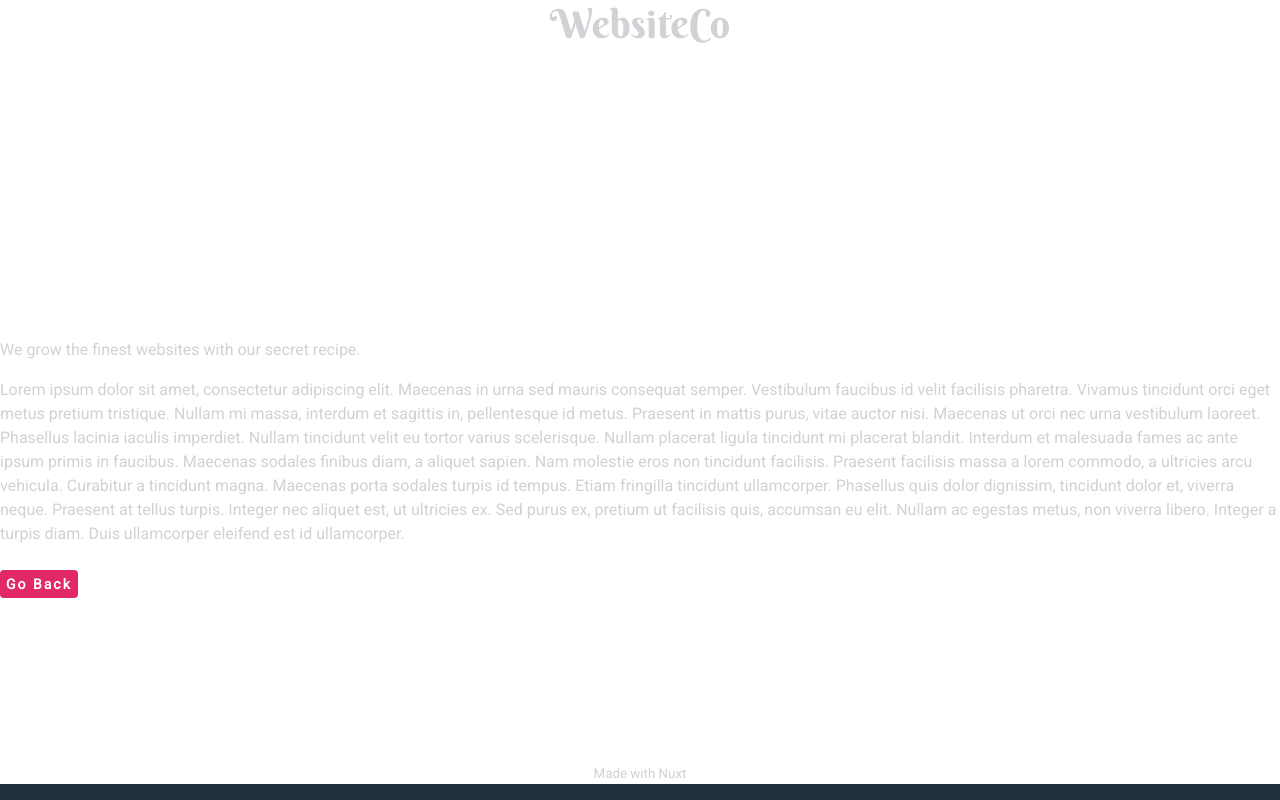
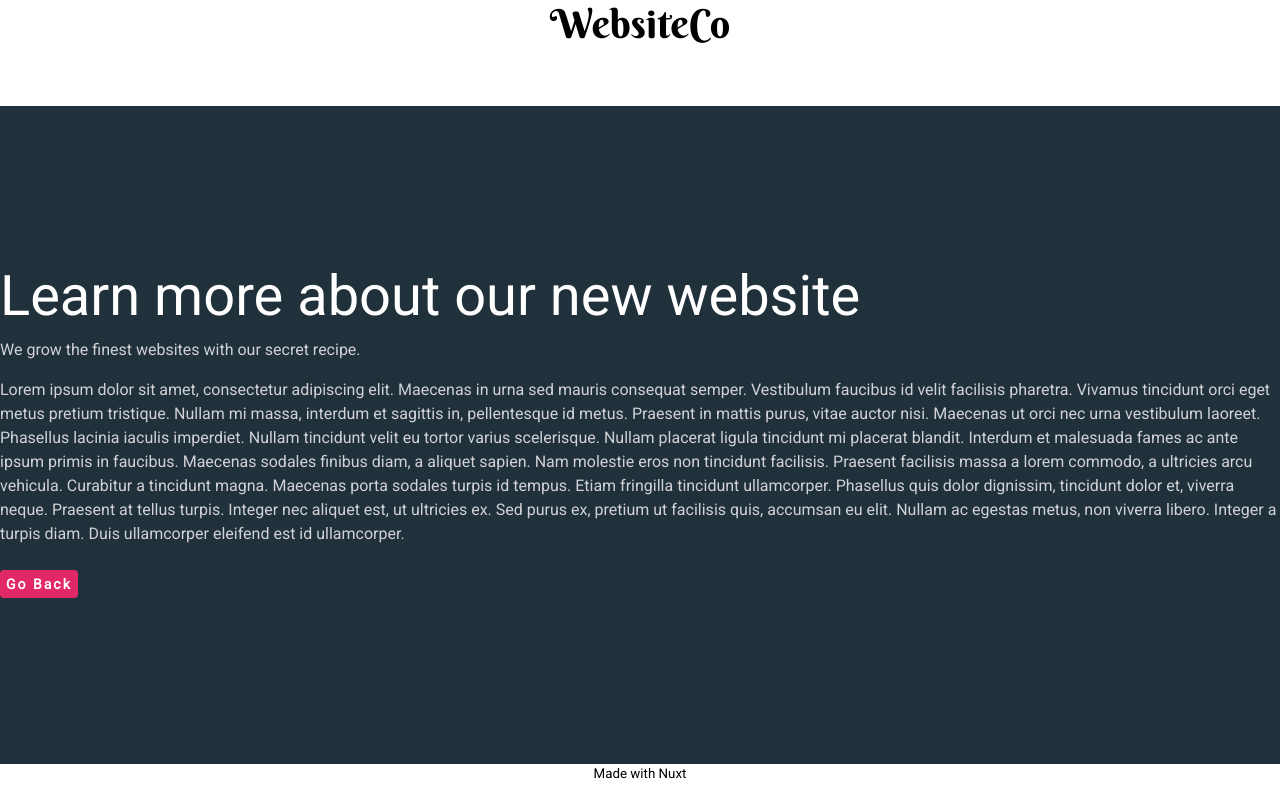
Before and after one commit to juanma77/app-nuxt-vuejs, a Nuxt app: page /learnMore in a window 1280 px wide. Built offline with nearby package versions, Linux system fonts and the light colour scheme.

Commit message:
updating styles

```diff
--- a/assets/css/main.css
+++ b/assets/css/main.css
@@ -1,7 +1,3 @@
-html{
-    background: #20313b;
-}
-
 body{
     font-family: 'Roboto', sans-serif;
     color: hsl(240, 5%, 83%);
@@ -15,6 +11,7 @@ body{
     justify-content: center;
     align-items: center;
     font-weight: lighter;
+    background-color: #20313b;
 }
 
 footer{
@@ -25,6 +22,7 @@ footer{
     justify-content: center;
     align-items: center;
     font-weight: lighter;
+    color: black;
 }
 
 header{
@@ -34,6 +32,7 @@ header{
     justify-content: center;
     align-items: center;
     font-weight: lighter;
+    color: black;
 }
 
 #branding{
```
